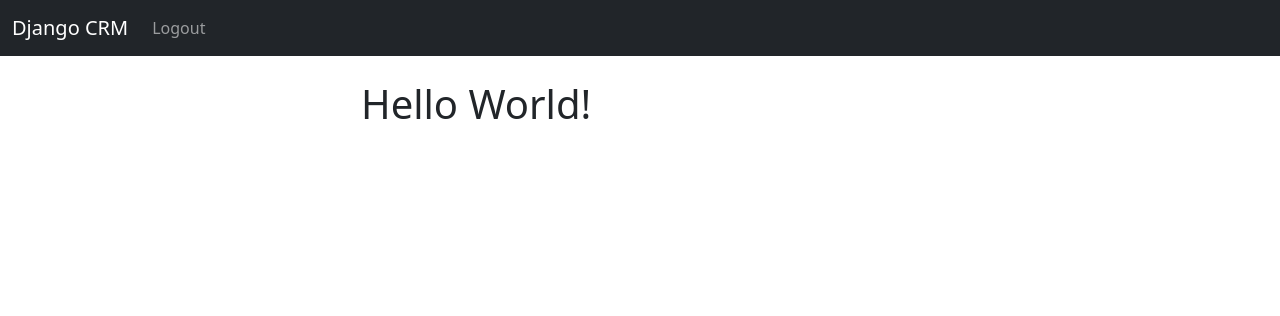
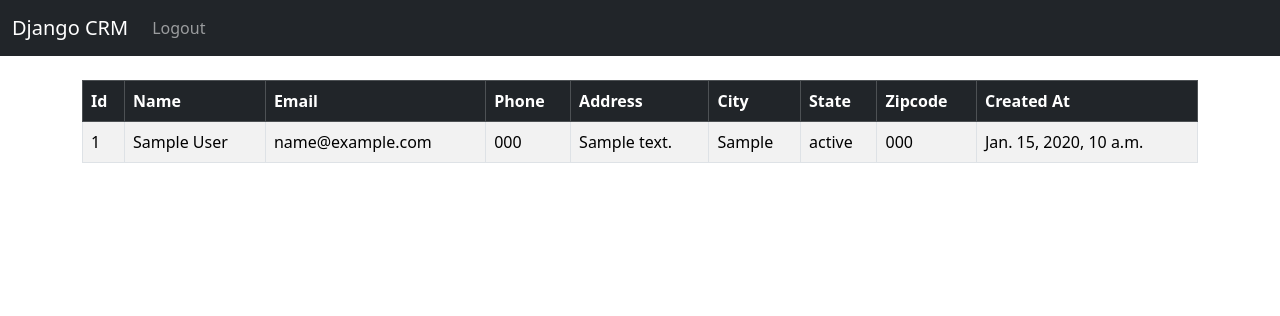
Before and after one commit to md-ziauddin/django-crm, a Django app: page / in a window 1280 px wide. Shown: the top 316 px of the page. Run offline with Django 4.2, Linux system fonts and the light colour scheme; a user stored in the database is signed in; tables that the repository leaves empty hold one stand-in row (values such as "Sample post").

Commit message:
adds table to record and view at home

```diff
--- a/dcrm/website/templates/home.html
+++ b/dcrm/website/templates/home.html
@@ -1,11 +1,52 @@
 {% extends 'base.html' %} {% block content %}
 
-<div class="col-md-6 offset-md-3">
   {% if user.is_authenticated %}
 
-  <h1>Hello World!</h1>
 
-  {% else %}
+
+  <table class="table table-striped table-hover table-bordered">
+  <thead class="table-dark">
+    <tr>
+      <th scope="col">Id</th>
+      <th scope="col">Name</th>
+      <th scope="col">Email</th>
+      <th scope="col">Phone</th>
+      <th scope="col">Address</th>
+      <th scope="col">City</th>
+      <th scope="col">State</th>
+      <th scope="col">Zipcode</th>
+      <th scope="col">Created At</th>
+    </tr>
+  </thead>
+  <tbody>
+
+    {% if records %}
+      {% for record in records %}
+    <tr>
+
+      <td>{{ record.id }}</td>
+        <td>{{ record.first_name }}
+        {{ record.last_name }} </td>
+        <td>{{ record.email }} </td>
+        <td>{{ record.phone }} </td>
+        <td>{{ record.address }}</td>
+        <td>{{ record.city }} </td>
+        <td>{{ record.state }} </td>
+        <td>{{ record.zipcode }} </td>
+        <td>{{ record.created_at }} </td>
+
+        </tr>
+
+      {% endfor %}
+    {% endif %}
+
+
+  </tbody>
+  </table>
+
+
+  <br />
+   {% else %}
 
   <h1>Login</h1>
   <br />
@@ -36,6 +77,5 @@
   </form>
 
   {% endif %}
-</div>
 
 {% endblock %}
--- a/dcrm/website/views.py
+++ b/dcrm/website/views.py
@@ -2,9 +2,14 @@ from django.shortcuts import render, redirect
 from django.contrib.auth import authenticate, login, logout
 from django.contrib import messages
 from .forms import SignUpForm
+from .models import Record
 
 # Create your views here.
+
+
 def home(request):
+    records = Record.objects.all()
+
     # check to see if logging in
     if request.method == 'POST':
         username = request.POST['username']
@@ -21,12 +26,14 @@ def home(request):
             messages.success(request, 'There was an error loggin in....')
             return redirect('home')
     else:
-        return render(request, 'home.html', {})
+        return render(request, 'home.html', {'records': records})
+
 
 def logout_user(request):
     logout(request)
     messages.success(request, 'You have been logged out...')
     return redirect('home')
+
 
 def register_user(request):
     if request.method == 'POST':
@@ -44,5 +51,4 @@ def register_user(request):
         form = SignUpForm()
         return render(request, 'register.html', {'form': form})
 
-
     return render(request, 'register.html', {'form': form})
```
